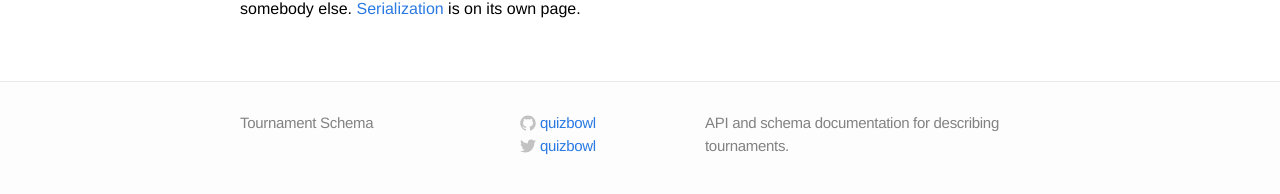
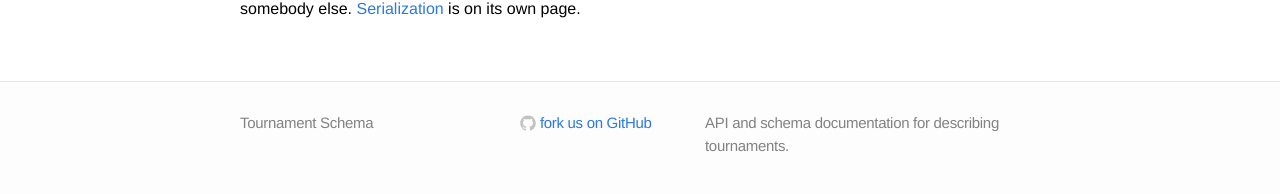
Before and after one commit to quizbowl/schema, a Jekyll site: the page built from index.md, in a window 1280 px wide. Shown: the part 693-887 px from the top of the page. Built offline with Jekyll 4.4.1, drawn with Linux system fonts in a browser that asks for light colours.

Commit message:
Update footer

```diff
--- a/_includes/footer.html
+++ b/_includes/footer.html
@@ -12,19 +12,11 @@
     <div class="footer-col-2 column">
       <ul>
         <li>
-          <a href="https://github.com/{{ site.username }}">
+          <a href="https://github.com/puls/qb-schema">
             <span class="icon github">
               <img class="github-icon-svg" src="{{ "/svg/github-icon.svg" | prepend: site.baseurl }}" />
             </span>
-            <span class="username">{{ site.username }}</span>
-          </a>
-        </li>
-        <li>
-          <a href="https://twitter.com/{{ site.username }}">
-            <span class="icon twitter">
-              <img class="twitter-icon-svg" src="{{ "/svg/twitter-icon.svg" | prepend: site.baseurl }}" />
-            </span>
-            <span class="username">{{ site.username }}</span>
+            <span class="username">fork us on GitHub</span>
           </a>
         </li>
       </ul>
```
